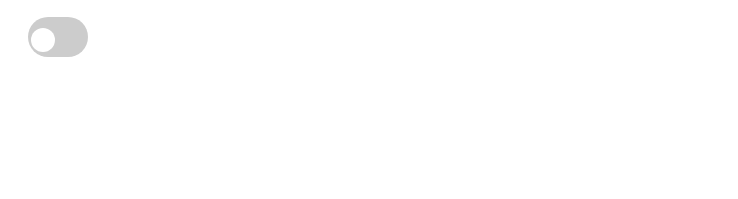
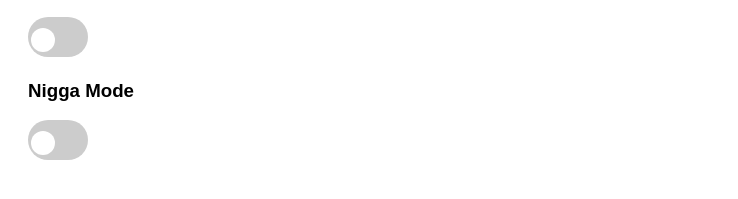
Before and after one commit to datoxarshiladze76-cell/My-Website, a plain HTML site: page index.html in a window 1280 px wide. Shown: the part 139-338 px from the top of the page, without its empty margins (0-738 px from the left). Drawn offline with Linux system fonts and the light colour scheme.

Commit message:
Add toggle for Gay Mode and Nigga Mode

```diff
--- a/index.html
+++ b/index.html
@@ -109,4 +109,10 @@
   };
   </script>
 
+<h3>Nigga Mode</h3>
+<!-- Toggle2 switch -->
+  <label class="switch">
+      <input type="checkbox" id="modeToggle">
+      <span class="slider"></span>
+  </label>
 </body>
```
